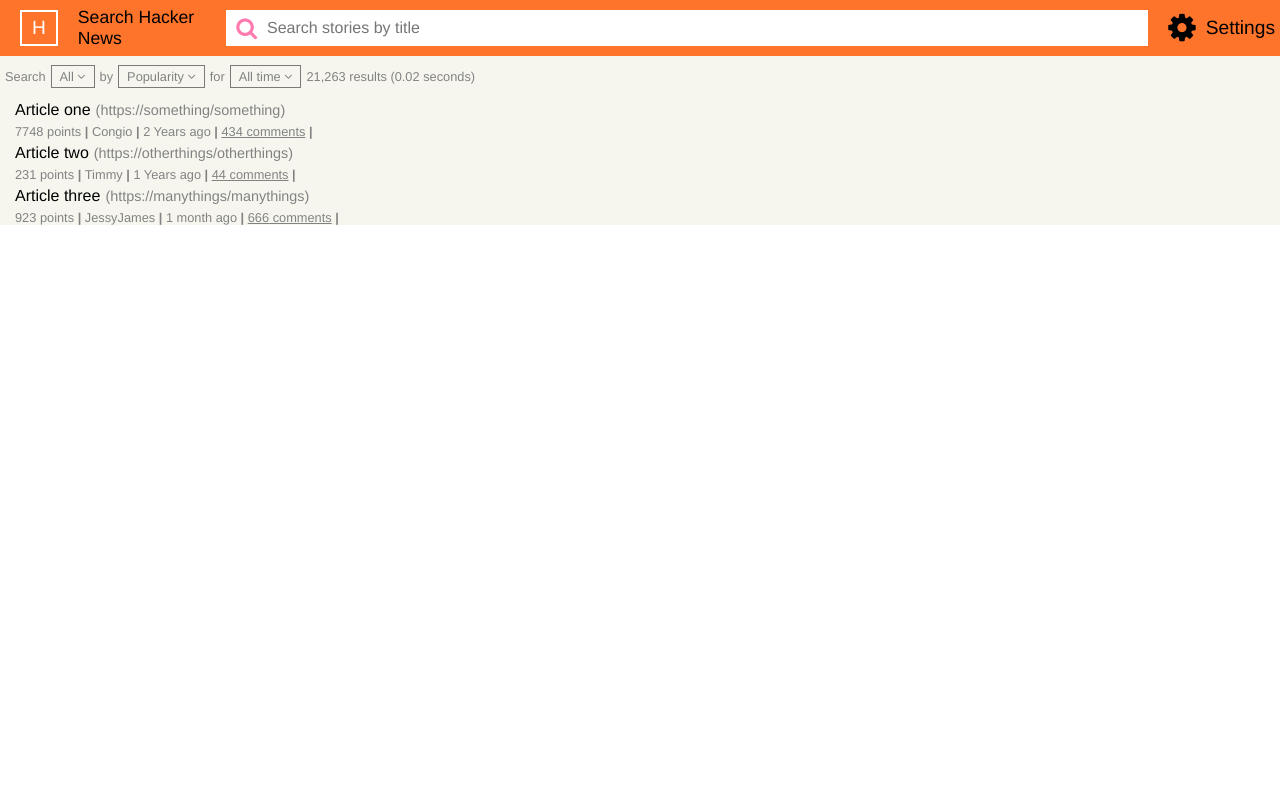
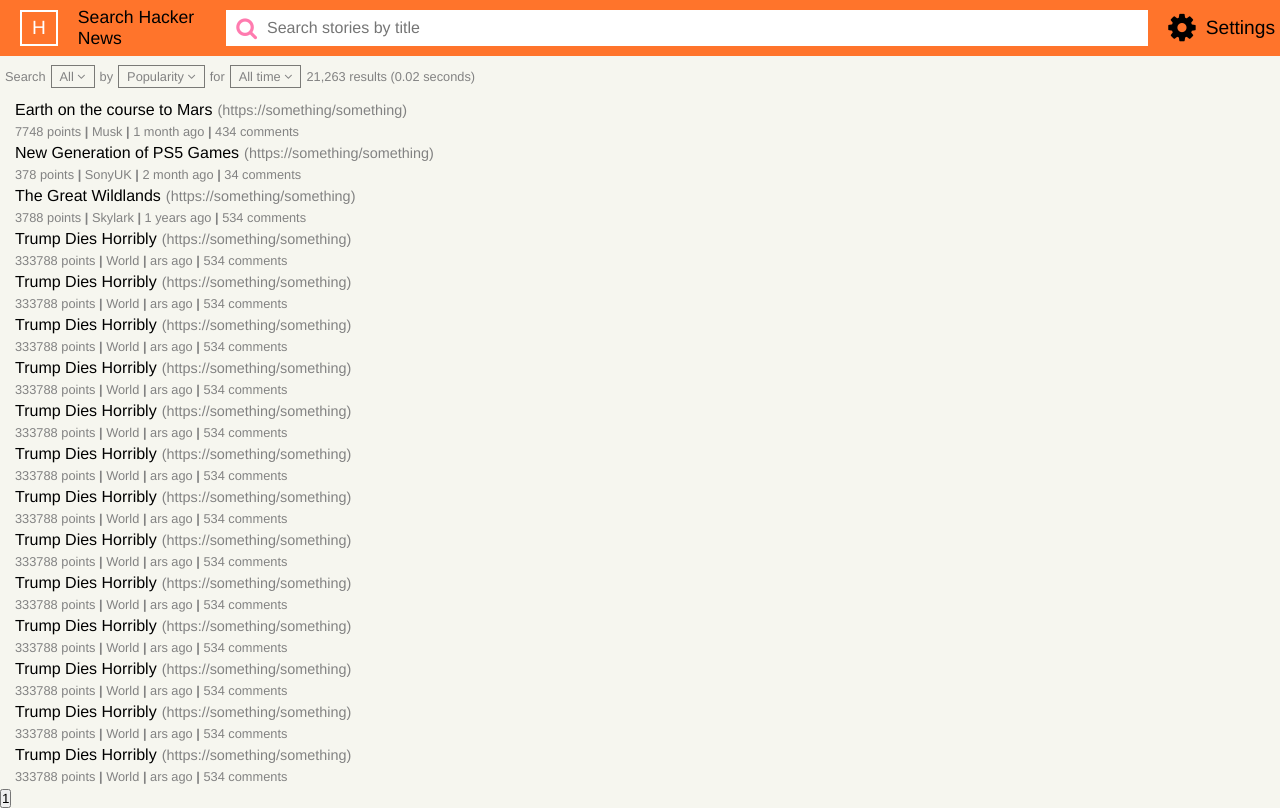
Before and after one commit to HamedPour/react-hacker-news, a React (Create React App) app: page / in a window 1280 px wide. Built offline with nearby package versions, Linux system fonts and the light colour scheme.

Commit message:
Pagination setup

```diff
--- a/src/App.js
+++ b/src/App.js
@@ -2,17 +2,28 @@
 import HeadNav from "./components/HeadNav/HeadNav";
 import SearchFilterBar from "./components/SearchFilterBar/SearchFilterBar";
 import Story from "./components/Story/Story";
+import Pagination from "./components/Pagination/Pagination";
 
 function App() {
   const [stories, setStories] = useState([]);
+  const [loadingStories, setLoadingStories] = useState(false);
+  const [totalStories] = useState(10);
+  const [storiesPerPage] = useState(5);
+
   useEffect(() => {
     /**
      * This is a temp API solution. I will use Axios once I get
      * a proper backend setup
      */
-    const dbData = require("./services/mockDB.json");
-    setStories(dbData.stories);
+    const fetchDbData = () => {
+      setLoadingStories(true);
+      const dbData = require("./services/mockDB.json");
+      setStories(dbData.stories);
+      setLoadingStories(false);
+    };
+    fetchDbData();
   }, []);
+
   return (
     <div className="App">
       <header className="App-header">
@@ -21,9 +32,10 @@
       </header>
       <main>
         {stories.map((story, index) => {
-          return <Story key={index} metaData={story} />;
+          return <Story key={index} loading={loadingStories} story={story} />;
         })}
       </main>
+      <Pagination totalStories={totalStories} storiesPerPage={storiesPerPage} />
     </div>
   );
 }
--- /dev/null
+++ b/src/components/Pagination/Pagination.js
@@ -0,0 +1,28 @@
+import React from "react";
+
+const Pagination = (props) => {
+  const totalStories = props.totalStories;
+  const storiesPerPage = props.storiesPerPage;
+
+  const pageNumber = [];
+
+  for (let i = 1; i < Math.ceil(totalStories / storiesPerPage); i++) {
+    pageNumber.push(i);
+  }
+
+  return (
+    <nav>
+      <ul>
+        {pageNumber.map((number) => {
+          return (
+            <li key={number}>
+              <button>{number}</button>
+            </li>
+          );
+        })}
+      </ul>
+    </nav>
+  );
+};
+
+export default Pagination;
--- a/src/components/Story/Story.js
+++ b/src/components/Story/Story.js
@@ -5,42 +5,47 @@
 import ArticleMeta from "./styledComponents/ArticleMeta";
 
 const Story = (props) => {
-  const [metaData, setMetaData] = useState({});
+  const [story, setStory] = useState({});
 
   useEffect(() => {
-    setMetaData(props.metaData);
+    setStory(props.story);
   }, [props]);
+
+  if (props.loading) {
+    return <h2>Loading ...</h2>;
+  }
 
   return (
     <ArticleContainer>
       <Article>
         <ArticleTitle>
-          <a>{metaData.storyTitle}</a>
-          <a>({metaData.storyURL})</a>
+          <a href={story.commentSectionURL}>{story.mainTitle}</a>
+          <a target="_blank" rel="noopener noreferrer" href={story.articleURL}>
+            ({story.articleURL})
+          </a>
         </ArticleTitle>
         <ArticleMeta>
           <span>
             {" "}
-            <a> {metaData.storyPoints} points</a>
+            <a href={story.commentSectionURL}> {story.points} points</a>
           </span>
           <b> | </b>
           <span>
             {" "}
-            <a>{metaData.storyAuthor}</a>{" "}
+            <a href={story.authorURL}>{story.author}</a>{" "}
           </span>
           <b> | </b>
           <span>
             {" "}
-            <a>{metaData.storyDate}</a>{" "}
+            <a href={story.commentSectionURL}>{story.date}</a>{" "}
           </span>
           <b> | </b>
           <span>
             {" "}
-            <a href={metaData.storyCommentSection}>
-              {metaData.storyCommentsCount} comments
+            <a href={story.commentSectionURL}>
+              {story.commentCounts} comments
             </a>{" "}
           </span>
-          <b> | </b>
         </ArticleMeta>
       </Article>
     </ArticleContainer>
--- a/src/components/Story/styledComponents/ArticleContainer.js
+++ b/src/components/Story/styledComponents/ArticleContainer.js
@@ -2,4 +2,8 @@
 
 export default styled.article`
   margin: 0px 10px;
+
+  & a {
+    text-decoration: none;
+  }
 `;
--- a/src/services/mockDB.json
+++ b/src/services/mockDB.json
@@ -1,31 +1,164 @@
 {
   "stories": [
     {
-      "storyTitle": "Article one",
-      "storyURL": "https://something/something",
-      "storyPoints": "7748",
-      "storyAuthor": "Congio",
-      "storyDate": "2 Years ago",
-      "storyCommentsCount": "434",
-      "storyCommentSection": "https://news.ycombinator.com/item?id=16582136"
+      "mainTitle": "Earth on the course to Mars",
+      "articleURL": "https://something/something",
+      "points": "7748",
+      "author": "Musk",
+      "authorURL": "https://authors/author",
+      "date": "1 month ago",
+      "commentCounts": "434",
+      "commentSectionURL": "https://news.ycombinator.com/item?id=16582136"
     },
     {
-      "storyTitle": "Article two",
-      "storyURL": "https://otherthings/otherthings",
-      "storyPoints": "231",
-      "storyAuthor": "Timmy",
-      "storyDate": "1 Years ago",
-      "storyCommentsCount": "44",
-      "storyCommentSection": "https://news.ycombinator.com/item?id=16582136"
+      "mainTitle": "New Generation of PS5 Games",
+      "articleURL": "https://something/something",
+      "points": "378",
+      "author": "SonyUK",
+      "authorURL": "https://authors/author",
+      "date": "2 month ago",
+      "commentCounts": "34",
+      "commentSectionURL": "https://news.ycombinator.com/item?id=16582136"
     },
     {
-      "storyTitle": "Article three",
-      "storyURL": "https://manythings/manythings",
-      "storyPoints": "923",
-      "storyAuthor": "JessyJames",
-      "storyDate": "1 month ago",
-      "storyCommentsCount": "666",
-      "storyCommentSection": "https://news.ycombinator.com/item?id=16582136"
+      "mainTitle": "The Great Wildlands",
+      "articleURL": "https://something/something",
+      "points": "3788",
+      "author": "Skylark",
+      "authorURL": "https://authors/author",
+      "date": "1 years ago",
+      "commentCounts": "534",
+      "commentSectionURL": "https://news.ycombinator.com/item?id=16582136"
+    },
+    {
+      "mainTitle": "Trump Dies Horribly",
+      "articleURL": "https://something/something",
+      "points": "333788",
+      "author": "World",
+      "authorURL": "https://authors/author",
+      "date": "ars ago",
+      "commentCounts": "534",
+      "commentSectionURL": "https://news.ycombinator.com/item?id=16582136"
+    },
+    {
+      "mainTitle": "Trump Dies Horribly",
+      "articleURL": "https://something/something",
+      "points": "333788",
+      "author": "World",
+      "authorURL": "https://authors/author",
+      "date": "ars ago",
+      "commentCounts": "534",
+      "commentSectionURL": "https://news.ycombinator.com/item?id=16582136"
+    },
+    {
+      "mainTitle": "Trump Dies Horribly",
+      "articleURL": "https://something/something",
+      "points": "333788",
+      "author": "World",
+      "authorURL": "https://authors/author",
+      "date": "ars ago",
+      "commentCounts": "534",
+      "commentSectionURL": "https://news.ycombinator.com/item?id=16582136"
+    },
+    {
+      "mainTitle": "Trump Dies Horribly",
+      "articleURL": "https://something/something",
+      "points": "333788",
+      "author": "World",
+      "authorURL": "https://authors/author",
+      "date": "ars ago",
+      "commentCounts": "534",
+      "commentSectionURL": "https://news.ycombinator.com/item?id=16582136"
+    },
+    {
+      "mainTitle": "Trump Dies Horribly",
+      "articleURL": "https://something/something",
+      "points": "333788",
+      "author": "World",
+      "authorURL": "https://authors/author",
+      "date": "ars ago",
+      "commentCounts": "534",
+      "commentSectionURL": "https://news.ycombinator.com/item?id=16582136"
+    },
+    {
+      "mainTitle": "Trump Dies Horribly",
+      "articleURL": "https://something/something",
+      "points": "333788",
+      "author": "World",
+      "authorURL": "https://authors/author",
+      "date": "ars ago",
+      "commentCounts": "534",
+      "commentSectionURL": "https://news.ycombinator.com/item?id=16582136"
+    },
+    {
+      "mainTitle": "Trump Dies Horribly",
+      "articleURL": "https://something/something",
+      "points": "333788",
+      "author": "World",
+      "authorURL": "https://authors/author",
+      "date": "ars ago",
+      "commentCounts": "534",
+      "commentSectionURL": "https://news.ycombinator.com/item?id=16582136"
+    },
+    {
+      "mainTitle": "Trump Dies Horribly",
+      "articleURL": "https://something/something",
+      "points": "333788",
+      "author": "World",
+      "authorURL": "https://authors/author",
+      "date": "ars ago",
+      "commentCounts": "534",
+      "commentSectionURL": "https://news.ycombinator.com/item?id=16582136"
+    },
+    {
+      "mainTitle": "Trump Dies Horribly",
+      "articleURL": "https://something/something",
+      "points": "333788",
+      "author": "World",
+      "authorURL": "https://authors/author",
+      "date": "ars ago",
+      "commentCounts": "534",
+      "commentSectionURL": "https://news.ycombinator.com/item?id=16582136"
+    },
+    {
+      "mainTitle": "Trump Dies Horribly",
+      "articleURL": "https://something/something",
+      "points": "333788",
+      "author": "World",
+      "authorURL": "https://authors/author",
+      "date": "ars ago",
+      "commentCounts": "534",
+      "commentSectionURL": "https://news.ycombinator.com/item?id=16582136"
+    },
+    {
+      "mainTitle": "Trump Dies Horribly",
+      "articleURL": "https://something/something",
+      "points": "333788",
+      "author": "World",
+      "authorURL": "https://authors/author",
+      "date": "ars ago",
+      "commentCounts": "534",
+      "commentSectionURL": "https://news.ycombinator.com/item?id=16582136"
+    },
+    {
+      "mainTitle": "Trump Dies Horribly",
+      "articleURL": "https://something/something",
+      "points": "333788",
+      "author": "World",
+      "authorURL": "https://authors/author",
+      "date": "ars ago",
+      "commentCounts": "534",
+      "commentSectionURL": "https://news.ycombinator.com/item?id=16582136"
+    },
+    {
+      "mainTitle": "Trump Dies Horribly",
+      "articleURL": "https://something/something",
+      "points": "333788",
+      "author": "World",
+      "authorURL": "https://authors/author",
+      "date": "ars ago",
+      "commentCounts": "534",
+      "commentSectionURL": "https://news.ycombinator.com/item?id=16582136"
     }
   ]
 }
```
